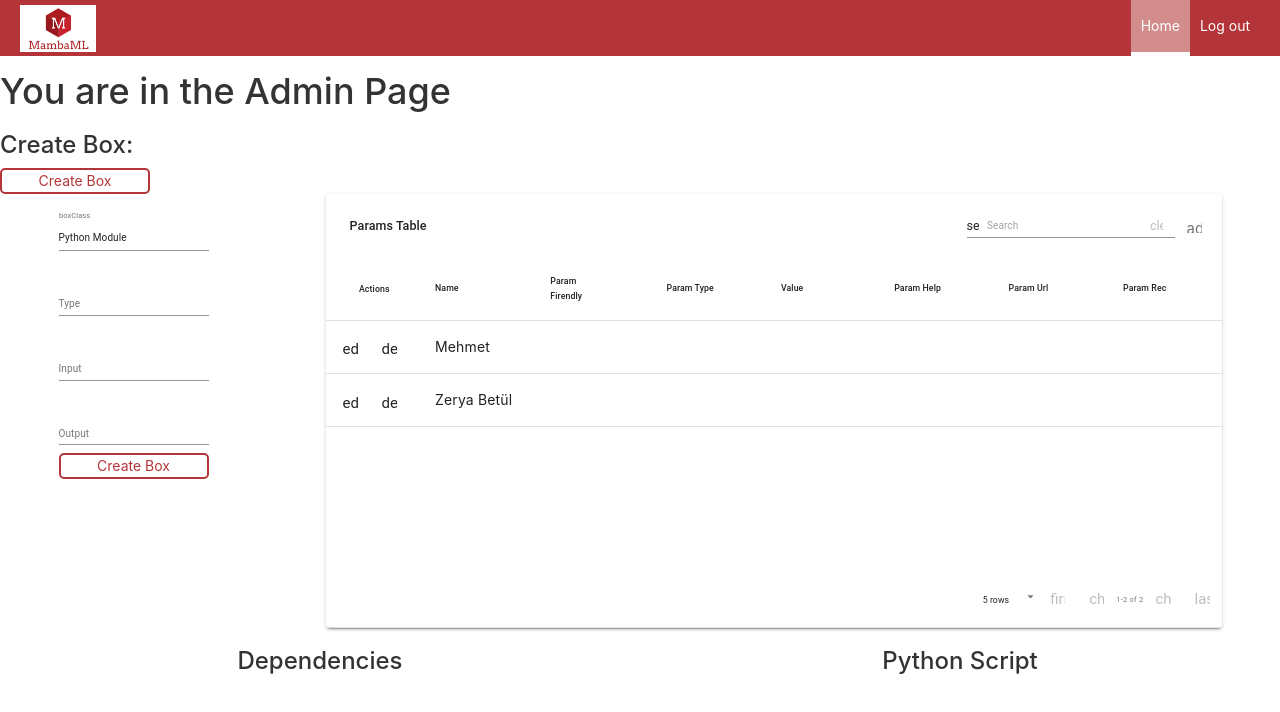
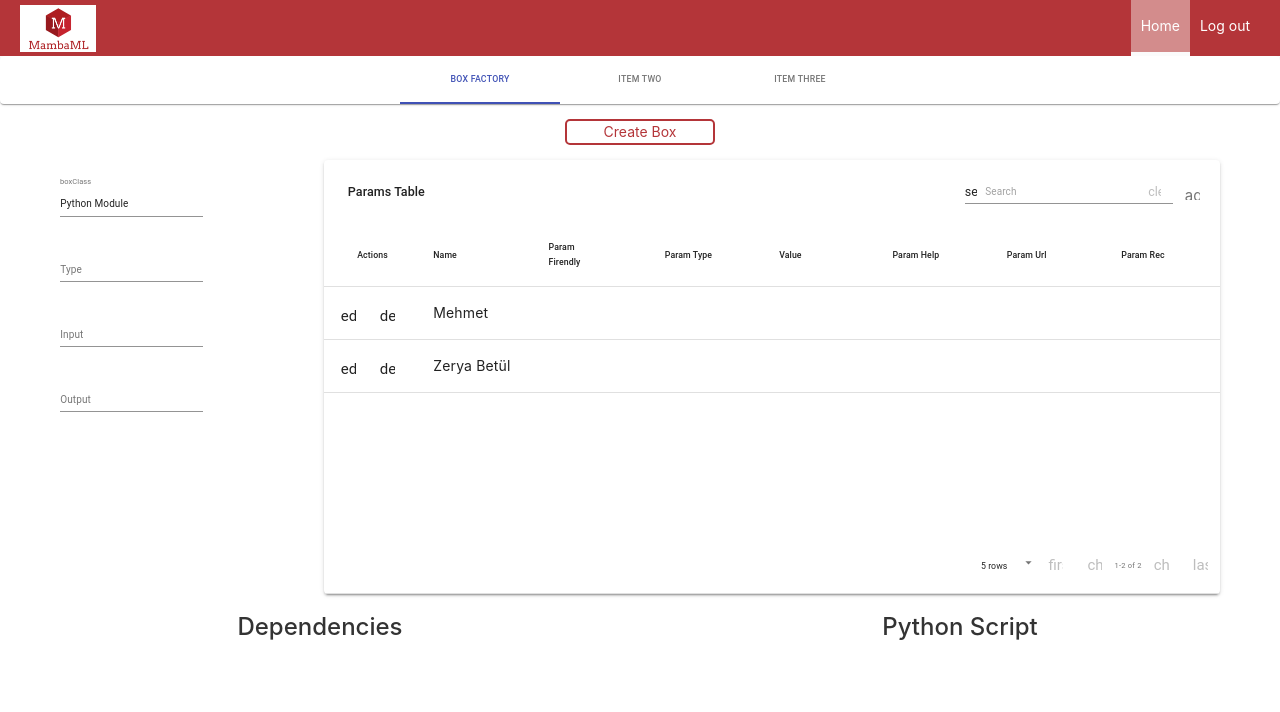
Before and after one commit to nopaixx/MambaML, a React (Create React App) app in the folder frontEndNew/: page /admin in a window 1280 px wide. Shown: the top 712 px of the page. Built offline with nearby package versions, Linux system fonts and the light colour scheme; sample sign-in values are in the browser's storage; what fast-memoize would draw is missing.

Commit message:
frontend

```diff
--- a/frontEndNew/src/Pages/AdminPage/AdminPage.js
+++ b/frontEndNew/src/Pages/AdminPage/AdminPage.js
@@ -1,182 +1,40 @@
 import React from 'react';
 import { connect } from 'react-redux';
-import AceEditor from 'react-ace';
-import { Input, Button } from '../../_components/Utils/';
-import { adminActions } from '../../_actions';
-import TextField from '@material-ui/core/TextField';
-
+import Paper from '@material-ui/core/Paper';
+import Tabs from '@material-ui/core/Tabs';
+import Tab from '@material-ui/core/Tab';
 import './AdminPage.css';
 
-import 'brace/mode/python';
-import 'brace/theme/monokai';
-
-import MaterialTableDemo from '../../_components/Utils/Table/Table2';
-
-const TextEditors = ({
-	dependencies,
-	code,
-	onChangeCodeScript,
-	onChangeDependencies,
-	onCickDisplayEditor,
-	activeCodeEditor,
-}) => {
-	return (
-		<div className={'code-editors-admin'}>
-			<div className="col-md-6 editor-column">
-				<h3 id={'Dependencies'} onClick={onCickDisplayEditor}>
-					Dependencies
-				</h3>
-				{activeCodeEditor['Dependencies'] ? (
-					<AceEditor
-						mode="python"
-						theme="monokai"
-						width={'350px'}
-						height={'200px'}
-						value={dependencies}
-						onChange={onChangeDependencies}
-						name="UNIQUE_ID_OF_DIV"
-						editorProps={{ $blockScrolling: true }}
-					/>
-				) : null}
-			</div>
-			<div className="col-md-6 editor-column">
-				<h3 id={'PythonScript'} onClick={onCickDisplayEditor}>
-					Python Script
-				</h3>
-				{activeCodeEditor['PythonScript'] ? (
-					<AceEditor
-						mode="python"
-						theme="monokai"
-						width={'650px'}
-						height={'300px'}
-						value={code}
-						onChange={onChangeCodeScript}
-						name="UNIQUE_ID_OF_DIV"
-						editorProps={{ $blockScrolling: true }}
-					/>
-				) : null}
-			</div>
-		</div>
-	);
-};
+import { BoxFactory } from '../../_components/BoxFactory/BoxFactory';
 
 class AdminPage extends React.Component {
 	state = {
-		code: '',
-		dependencies: '',
-		activeCodeEditor: { Dependencies: false, PythonScript: false },
+		selectedTab: 0,
 	};
 
-	onChangeCodeScript = newValue => {
-		this.setState({ code: newValue });
-	};
-	onChangeDependencies = newValue => {
-		this.setState({ dependencies: newValue });
-	};
-
-	handleChange = e => {
-		const { name, value } = e.target;
-		this.setState({ [name]: value });
-	};
-
-	handleSubmit = e => {
-		const { dispatch } = this.props;
-		e.preventDefault();
-		const {
-			type,
-			inputPorts,
-			outputPorts,
-			code,
-			dependencies,
-			boxClass,
-		} = this.state;
-		const box = {
-			boxClass: 'Python Module',
-			type,
-			frontendVersion: 'V1',
-			backendVersion: 'V1',
-			n_input_ports: inputPorts,
-			n_output_ports: outputPorts,
-			depen_code: dependencies,
-			python_code: code,
-		};
-		dispatch(adminActions.createBox(box));
-	};
-
-	onCickDisplayEditor = e => {
-		const { id } = e.target;
-		this.setState(prevstate => {
-			return {
-				activeCodeEditor: {
-					[id]: !prevstate.activeCodeEditor[id],
-				},
-			};
-		});
+	handleTabsChange = (event, newValue) => {
+		this.setState({ selectedTab: newValue });
 	};
 
 	render() {
-		const { code, dependencies, activeCodeEditor } = this.state;
+		const { selectedTab } = this.state;
 		return (
 			<React.Fragment>
-				<div>
-					<h1>You are in the Admin Page</h1>
-					<h3>Create Box:</h3>
-					<Button label={'Create Box'} />
-					<div className={'complete-fields-box'}>
-						<form
-							name="form"
-							onSubmit={this.handleSubmit}
-							className={'box-info-form'}>
-							<TextField
-								id="outputPorts"
-								label="boxClass"
-								className={''}
-								name={'boxClass'}
-								defaultValue={'Python Module'}
-								onChange={this.handleChange}
-								margin="normal"
-							/>
-							<TextField
-								id="type"
-								label="Type"
-								className={''}
-								name={'type'}
-								onChange={this.handleChange}
-								margin="normal"
-							/>
-							<TextField
-								id="input"
-								label="Input"
-								type="number"
-								className={''}
-								name={'input'}
-								onChange={this.handleChange}
-								margin="normal"
-							/>
-							<TextField
-								id="outputPorts"
-								label="Output"
-								type="number"
-								className={''}
-								name={'outputPorts'}
-								onChange={this.handleChange}
-								margin="normal"
-							/>
-							<Button onClick={this.CreateBox} label={'Create Box'} />
-						</form>
-						<div className={'table-wrapper'}>
-							<MaterialTableDemo />
-						</div>
-					</div>
-				</div>
-				<TextEditors
-					dependencies={dependencies}
-					code={code}
-					onChangeCodeScript={this.onChangeCodeScript}
-					onChangeDependencies={this.onChangeDependencies}
-					onCickDisplayEditor={this.onCickDisplayEditor}
-					activeCodeEditor={activeCodeEditor}
-				/>
+				<Paper>
+					<Tabs
+						value={selectedTab}
+						onChange={this.handleTabsChange}
+						indicatorColor="primary"
+						textColor="primary"
+						centered>
+						<Tab label="Box Factory" />
+						<Tab label="Item Two" />
+						<Tab label="Item Three" />
+					</Tabs>
+				</Paper>
+				{selectedTab === 0 ? <BoxFactory /> : null}
+				{selectedTab === 1 ? <div>Nothing Yet</div> : null}
+				{selectedTab === 2 ? <div>Nothing Yet</div> : null}
 			</React.Fragment>
 		);
 	}
--- a/frontEndNew/src/Pages/HomePage/HomePage.jsx
+++ b/frontEndNew/src/Pages/HomePage/HomePage.jsx
@@ -4,6 +4,7 @@ import { connect } from 'react-redux';
 import { userActions, projectActions } from '../../_actions';
 import { Button } from '../../_components/Utils/Button/Button';
 import styled from 'styled-components';
+import { ProjectCard } from '../../_components/Utils/Card/Card';
 
 const ProjectBox = styled.div`
 	border: 1px solid #b43539;
@@ -24,10 +25,13 @@ const ProjectsList = ({ projects, handleLoadProject }) => {
 	}
 	return projects.map((project, key) => {
 		return (
-			<ProjectBox key={key}>
-				{project.name}
-				<Link to={`/project/${project.id}`}>Load Project</Link>
-			</ProjectBox>
+			<React.Fragment>
+				<ProjectCard />
+				<ProjectBox key={key}>
+					{project.name}
+					<Link to={`/project/${project.id}`}>Load Project</Link>
+				</ProjectBox>
+			</React.Fragment>
 		);
 	});
 };
@@ -44,7 +48,9 @@ class HomePage extends React.Component {
 
 	handleCreateProject = () => {
 		const { dispatch } = this.props;
-		dispatch(projectActions.create(`Project ${Math.random()}`, 'V1', 'V1'));
+		dispatch(
+			projectActions.create(`Project ${Math.random()}`, '{}', 1, 'V1', 'V1', 1)
+		);
 	};
 	handleLoadProject = () => {};
 
--- a/frontEndNew/src/_actions/project.actions.js
+++ b/frontEndNew/src/_actions/project.actions.js
@@ -12,12 +12,22 @@ export const projectActions = {
 	getAllProjects,
 };
 
-function create(projectName, frontendVersion, backendVersion) {
+function create(
+	projectName,
+	json,
+	userId,
+	frontendVersion,
+	backendVersion,
+	machine_id = 1
+) {
 	return dispatch => {
 		const project = {
 			name: projectName,
+			json,
+			user_id: userId,
 			frontendVersion,
 			backendVersion,
+			machine_ami_id: machine_id,
 		};
 		dispatch(request(project));
 
--- /dev/null
+++ b/frontEndNew/src/_components/BoxFactory/BoxFactory.js
@@ -0,0 +1,199 @@
+import React from 'react';
+import { connect } from 'react-redux';
+import AceEditor from 'react-ace';
+import { Button } from '../../_components/Utils/';
+import { adminActions } from '../../_actions';
+import TextField from '@material-ui/core/TextField';
+import './BoxFactory.css';
+
+import 'brace/mode/python';
+import 'brace/theme/monokai';
+
+import MaterialTableDemo from '../../_components/Utils/Table/Table2';
+
+const TextEditors = ({
+	dependencies,
+	code,
+	onChangeCodeScript,
+	onChangeDependencies,
+	onCickDisplayEditor,
+	activeCodeEditor,
+}) => {
+	return (
+		<div className={'code-editors-admin'}>
+			<div className="col-md-6 editor-column">
+				<h3 id={'Dependencies'} onClick={onCickDisplayEditor}>
+					Dependencies
+				</h3>
+				{activeCodeEditor['Dependencies'] ? (
+					<AceEditor
+						mode="python"
+						theme="monokai"
+						width={'350px'}
+						height={'200px'}
+						value={dependencies}
+						onChange={onChangeDependencies}
+						name="UNIQUE_ID_OF_DIV"
+						editorProps={{ $blockScrolling: true }}
+					/>
+				) : null}
+			</div>
+			<div className="col-md-6 editor-column">
+				<h3 id={'PythonScript'} onClick={onCickDisplayEditor}>
+					Python Script
+				</h3>
+				{activeCodeEditor['PythonScript'] ? (
+					<AceEditor
+						mode="python"
+						theme="monokai"
+						width={'650px'}
+						height={'300px'}
+						value={code}
+						onChange={onChangeCodeScript}
+						name="UNIQUE_ID_OF_DIV"
+						editorProps={{ $blockScrolling: true }}
+					/>
+				) : null}
+			</div>
+		</div>
+	);
+};
+
+class BoxFactory extends React.Component {
+	state = {
+		code: '',
+		dependencies: '',
+		activeCodeEditor: { Dependencies: false, PythonScript: false },
+		selectedTab: 0,
+	};
+
+	onChangeCodeScript = newValue => {
+		this.setState({ code: newValue });
+	};
+	onChangeDependencies = newValue => {
+		this.setState({ dependencies: newValue });
+	};
+
+	handleChange = e => {
+		const { name, value } = e.target;
+		this.setState({ [name]: value });
+	};
+
+	handleSubmit = e => {
+		const { dispatch } = this.props;
+		e.preventDefault();
+		const {
+			type,
+			inputPorts,
+			outputPorts,
+			code,
+			dependencies,
+			boxClass,
+		} = this.state;
+		const box = {
+			boxClass: 'Python Module',
+			type,
+			frontendVersion: 'V1',
+			backendVersion: 'V1',
+			n_input_ports: inputPorts,
+			n_output_ports: outputPorts,
+			depen_code: dependencies,
+			python_code: code,
+		};
+		dispatch(adminActions.createBox(box));
+	};
+
+	onCickDisplayEditor = e => {
+		const { id } = e.target;
+		this.setState(prevstate => {
+			return {
+				activeCodeEditor: {
+					[id]: !prevstate.activeCodeEditor[id],
+				},
+			};
+		});
+	};
+
+	render() {
+		const { code, dependencies, activeCodeEditor } = this.state;
+		return (
+			<React.Fragment>
+				<div>
+					<div
+						style={{
+							display: 'flex',
+							justifyContent: 'space-around',
+							padding: 15,
+						}}>
+						<Button label={'Create Box'} />
+					</div>
+					<div className={'complete-fields-box'}>
+						<form
+							name="form"
+							onSubmit={this.handleSubmit}
+							className={'box-info-form'}>
+							<TextField
+								id="outputPorts"
+								label="boxClass"
+								className={''}
+								name={'boxClass'}
+								defaultValue={'Python Module'}
+								onChange={this.handleChange}
+								margin="normal"
+							/>
+							<TextField
+								id="type"
+								label="Type"
+								className={''}
+								name={'type'}
+								onChange={this.handleChange}
+								margin="normal"
+							/>
+							<TextField
+								id="input"
+								label="Input"
+								type="number"
+								className={''}
+								name={'input'}
+								onChange={this.handleChange}
+								margin="normal"
+							/>
+							<TextField
+								id="outputPorts"
+								label="Output"
+								type="number"
+								className={''}
+								name={'outputPorts'}
+								onChange={this.handleChange}
+								margin="normal"
+							/>
+						</form>
+						<div className={'table-wrapper'}>
+							<MaterialTableDemo />
+						</div>
+					</div>
+				</div>
+				<TextEditors
+					dependencies={dependencies}
+					code={code}
+					onChangeCodeScript={this.onChangeCodeScript}
+					onChangeDependencies={this.onChangeDependencies}
+					onCickDisplayEditor={this.onCickDisplayEditor}
+					activeCodeEditor={activeCodeEditor}
+				/>
+			</React.Fragment>
+		);
+	}
+}
+
+function mapStateToProps(state) {
+	const { users, authentication } = state;
+	const { user } = authentication;
+	return {
+		user,
+		users,
+	};
+}
+
+const connectedAdminPage = connect(mapStateToProps)(BoxFactory);
+export { connectedAdminPage as BoxFactory };
--- /dev/null
+++ b/frontEndNew/src/_components/Utils/Card/Card.js
@@ -0,0 +1,51 @@
+import React from 'react';
+import { makeStyles } from '@material-ui/core/styles';
+import Card from '@material-ui/core/Card';
+import CardActionArea from '@material-ui/core/CardActionArea';
+import CardActions from '@material-ui/core/CardActions';
+import CardContent from '@material-ui/core/CardContent';
+import CardMedia from '@material-ui/core/CardMedia';
+import Button from '@material-ui/core/Button';
+import Typography from '@material-ui/core/Typography';
+
+const useStyles = makeStyles({
+	card: {
+		maxWidth: 345,
+	},
+	media: {
+		height: 140,
+	},
+});
+
+export const ProjectCard = () => {
+	const classes = useStyles();
+
+	return (
+		<Card className={classes.card}>
+			<CardActionArea>
+				<CardMedia
+					className={classes.media}
+					image="/static/images/cards/contemplative-reptile.jpg"
+					title="Contemplative Reptile"
+				/>
+				<CardContent>
+					<Typography gutterBottom variant="h5" component="h2">
+						Lizard
+					</Typography>
+					<Typography variant="body2" color="textSecondary" component="p">
+						Lizards are a widespread group of squamate reptiles, with over 6,000
+						species, ranging across all continents except Antarctica
+					</Typography>
+				</CardContent>
+			</CardActionArea>
+			<CardActions>
+				<Button size="small" color="primary">
+					Share
+				</Button>
+				<Button size="small" color="primary">
+					Learn More
+				</Button>
+			</CardActions>
+		</Card>
+	);
+};
--- a/frontEndNew/src/_containers/Layout/Layout.css
+++ b/frontEndNew/src/_containers/Layout/Layout.css
@@ -1,3 +1,3 @@
 .Content {
-	margin-top: 72px;
+	margin-top: 56px;
 }
```
Also changed, not shown: frontEndNew/src/_components/BoxFactory/BoxFactory.css (added).
